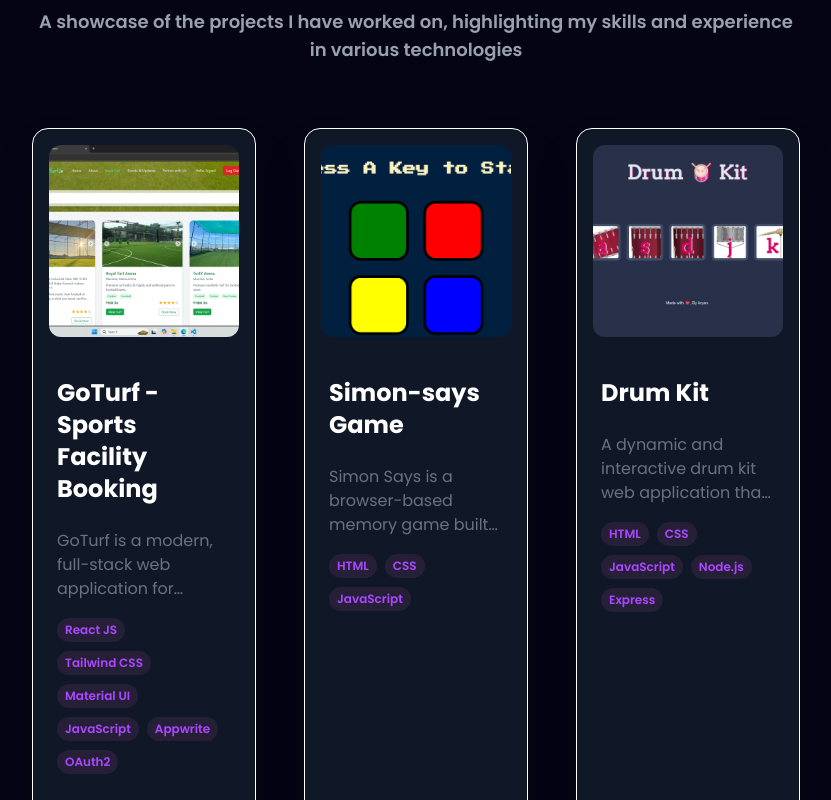
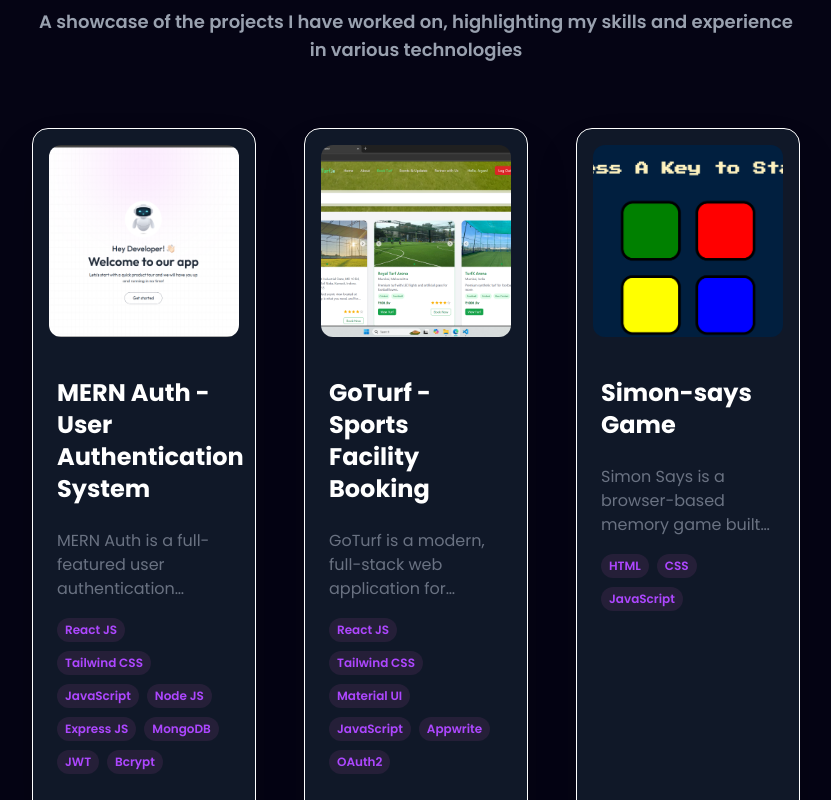
Before and after one commit to aryanpal13/portfolio, a React (Vite) app: page / in a window 1280 px wide. Shown: the part 2000-2800 px from the top of the page, without its empty margins (224-1055 px from the left). Built offline with nearby package versions, Linux system fonts and the light colour scheme.

Commit message:
Added new project

```diff
--- a/src/components/Work/Work.jsx
+++ b/src/components/Work/Work.jsx
@@ -67,7 +67,7 @@ const Work = () => {
       {/* Modal Container */}
       {selectedProject && (
         <div className="fixed inset-0 z-50 flex items-center justify-center bg-black bg-opacity-90 p-4">
-          <div className="bg-gray-900 rounded-xl shadow-2xl lg:w-full w-[90%] max-w-3xl overflow-hidden relative">
+          <div className="bg-gray-900 rounded-xl shadow-2xl lg-h-[90%] lg:w-full w-[90%] max-w-3xl overflow-hidden relative">
             <div className="flex justify-end p-4">
               <button
                 onClick={handleCloseModal}
--- a/src/constants.js
+++ b/src/constants.js
@@ -47,6 +47,7 @@ import githubdetLogo from './assets/work_logo/github_det.png';
 import csprepLogo from './assets/work_logo/cs_prep.png';
 import drumLogo from './assets/work_logo/drum.png';
 import goturf from './assets/work_logo/goturf.png';
+import mernAuth from './assets/work_logo/mernAuth.png';
 import simonLogo from './assets/work_logo/simon.png';
 import movierecLogo from './assets/work_logo/movie_rec.png';
 import taskremLogo from './assets/work_logo/task_rem.png';
@@ -203,6 +204,16 @@ export const SkillsInfo = [
   export const projects = [
     {
       id: 0,
+      title: "MERN Auth - User Authentication System",
+      description:
+        "MERN Auth is a full-featured user authentication system built using the MERN stack (MongoDB, Express.js, React.js, Node.js). It provides secure user registration, login, and profile management functionalities. The application implements JWT (JSON Web Tokens) for session management and bcrypt for password hashing, ensuring robust security measures. The frontend is designed with React.js and styled using Tailwind CSS for a responsive and user-friendly interface.",
+      image: mernAuth,
+      tags: ["React JS", "Tailwind CSS", "JavaScript", "Node JS", "Express JS", "MongoDB", "JWT", "Bcrypt"],
+      github: "https://github.com/aryanpal13/goTurf",
+      // webapp: "",
+    },
+    {
+      id: 1,
       title: "GoTurf - Sports Facility Booking",
       description:
         "GoTurf is a modern, full-stack web application for booking sports turfs. It connects sports enthusiasts with local turf owners, providing a seamless and intuitive platform to find, reserve, and manage turf bookings. The platform is designed to be fully responsive and offers a protected admin panel for turf owners to manage their listings and business operations.",
@@ -212,7 +223,7 @@ export const SkillsInfo = [
       // webapp: "",
     },
     {
-      id: 1,
+      id: 2,
       title: "Simon-says Game",
       description:
         "Simon Says is a browser-based memory game built using HTML, CSS and JavaScript. The game challenges players to repeat an ever-growing sequence of button flashes and sounds. Each correct input increases the sequence length, testing the player's memory and attention with every round.",
@@ -222,7 +233,7 @@ export const SkillsInfo = [
       // webapp: "",
     },
     {
-      id: 2,
+      id: 3,
       title: "Drum Kit",
       description:
         "A dynamic and interactive drum kit web application that lets users play virtual drums using either their keyboard or on-screen buttons. The app features real-time sound playback, visual feedback, and a clean, responsive UI. Built entirely with HTML, CSS, and JavaScript, and powered by a simple Node.js + Express backend.",
```
Also changed, not shown: src/assets/work_logo/mernAuth.png (added).
